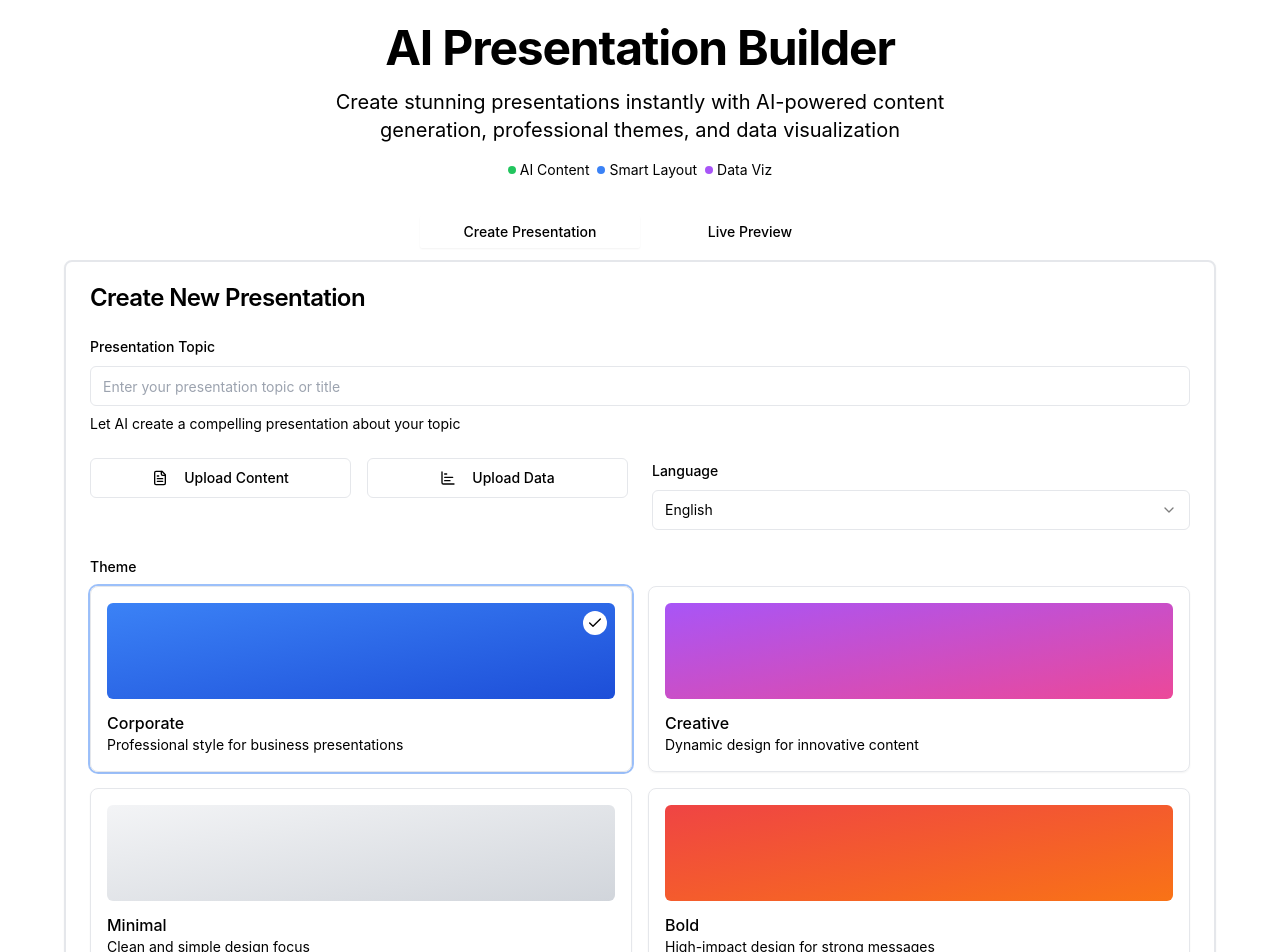
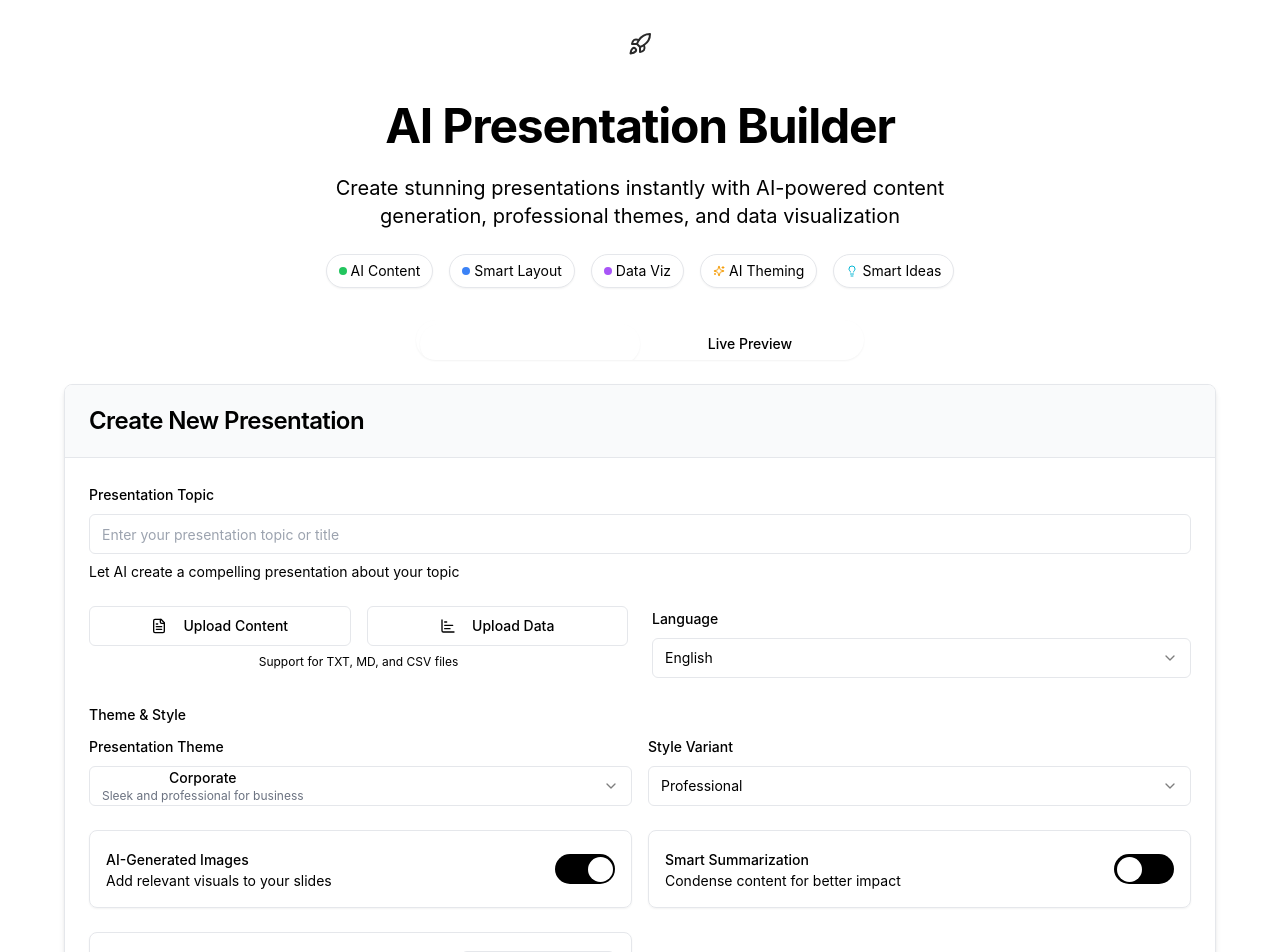
Before and after one commit to vishnuvardhan543/AI-Presentation-Builder, a React (Create React App) app in the folder frontend/: page / in a window 1280 px wide. Shown: the top 952 px of the page. Built offline with nearby package versions, Linux system fonts and the light colour scheme; what drizzle-zod would draw is missing.

Commit message:
Fixed image overlap in presentation and updated frontend UI

```diff
--- a/frontend/src/components/ThemeSelector.js
+++ b/frontend/src/components/ThemeSelector.js
@@ -1,80 +1,67 @@
-import { Card, CardContent } from "./ui/Card";
-import { cn } from "../lib/utils";
-import { Check } from "lucide-react";
 import { Select, SelectContent, SelectItem, SelectTrigger, SelectValue } from "./ui/Select";
 import { Label } from "./ui/Label";
+import { cn } from "../lib/utils";
 
 export function ThemeSelector({ value, variant, onChange, onVariantChange }) {
   const themes = [
-    {
-      id: "corporate",
-      name: "Corporate",
-      preview: "bg-gradient-to-br from-blue-500 to-blue-700",
-      description: "Professional style for business presentations",
-    },
-    {
-      id: "creative",
-      name: "Creative",
-      preview: "bg-gradient-to-br from-purple-500 to-pink-500",
-      description: "Dynamic design for innovative content",
-    },
-    {
-      id: "minimal",
-      name: "Minimal",
-      preview: "bg-gradient-to-br from-gray-100 to-gray-300",
-      description: "Clean and simple design focus",
-    },
-    {
-      id: "bold",
-      name: "Bold",
-      preview: "bg-gradient-to-br from-red-500 to-orange-500",
-      description: "High-impact design for strong messages",
-    },
+    { id: "corporate", name: "Corporate", description: "Sleek and professional for business" },
+    { id: "creative", name: "Creative", description: "Vibrant and dynamic for innovation" },
+    { id: "minimal", name: "Minimal", description: "Clean and simple elegance" },
+    { id: "bold", name: "Bold", description: "Striking and high-impact" },
+  ];
+
+  const variants = [
+    { id: "professional", name: "Professional" },
+    { id: "modern", name: "Modern" },
+    { id: "classic", name: "Classic" },
   ];
 
   return (
-    <div className="space-y-6">
-      <div className="grid gap-4 md:grid-cols-2">
+    <div className="space-y-2">
+      <div className="grid grid-cols-2 gap-4">
+        <div className="space-y-2">
+          <Label htmlFor="theme-select">Presentation Theme</Label>
+          <Select value={value} onValueChange={onChange}>
+            <SelectTrigger id="theme-select" className="w-full bg-white">
+              <SelectValue placeholder="Select a theme" />
+            </SelectTrigger>
+            <SelectContent className="w-full max-w-[350px] bg-white z-50">
               {themes.map((theme) => (
-          <Card
+                <SelectItem
                   key={theme.id}
-            className={cn(
-              "cursor-pointer transition-all hover:scale-105",
-              value === theme.id && "ring-2 ring-primary"
-            )}
-            onClick={() => onChange(theme.id)}
+                  value={theme.id}
+                  className="focus:bg-gray-100 focus:text-gray-900"
                 >
-            <CardContent className="p-4 space-y-3">
-              <div className="relative">
-                <div className={cn("h-24 rounded-md", theme.preview)} />
-                {value === theme.id && (
-                  <div className="absolute top-2 right-2 bg-white rounded-full p-1">
-                    <Check className="w-4 h-4 text-primary" />
+                  <div className="flex flex-col py-1">
+                    <span className="font-medium">{theme.name}</span>
+                    <span className="text-xs text-gray-500">{theme.description}</span>
                   </div>
-                )}
-              </div>
-              <div>
-                <p className="font-medium">{theme.name}</p>
-                <p className="text-sm text-muted-foreground">{theme.description}</p>
-              </div>
-            </CardContent>
-          </Card>
+                </SelectItem>
               ))}
+            </SelectContent>
+          </Select>
         </div>
 
         <div className="space-y-2">
-        <Label>Theme Variant</Label>
+          <Label htmlFor="variant-select">Style Variant</Label>
           <Select value={variant} onValueChange={onVariantChange}>
-          <SelectTrigger>
-            <SelectValue placeholder="Select variant" />
+            <SelectTrigger id="variant-select" className="w-full bg-white">
+              <SelectValue placeholder="Select a variant" />
             </SelectTrigger>
-          <SelectContent className="bg-white">
-          <SelectItem value="professional">Professional</SelectItem>
-            <SelectItem value="tint">Tint</SelectItem>
-            <SelectItem value="vibrant">Vibrant</SelectItem>
+            <SelectContent className="w-full max-w-[350px] bg-white z-50">
+              {variants.map((item) => (
+                <SelectItem
+                  key={item.id}
+                  value={item.id}
+                  className="focus:bg-gray-100 focus:text-gray-900"
+                >
+                  {item.name}
+                </SelectItem>
+              ))}
             </SelectContent>
           </Select>
         </div>
       </div>
+    </div>
   );
 }
--- a/frontend/src/components/presentation-form.js
+++ b/frontend/src/components/presentation-form.js
@@ -1,16 +1,33 @@
 import { useForm } from "react-hook-form";
-import { zodResolver } from "@hookform/resolvers/zod";
 import { insertPresentationSchema } from "../shared/schema";
 import { Form, FormControl, FormField, FormItem, FormLabel, FormMessage, FormDescription } from "./ui/Form";
 import { Input } from "./ui/Input";
 import { Button } from "./ui/Button";
 import { ThemeSelector } from "./ThemeSelector";
 import { Select, SelectContent, SelectItem, SelectTrigger, SelectValue } from "./ui/Select";
-import { Switch } from "./ui/Switch";
 import { useToast } from "../hooks/use-toast";
 import { useState, useRef } from "react";
 import { Loader2, Upload, FileText, ChartBar, BarChart, LineChart, PieChart, ScatterChart, Users, FileType } from "lucide-react";
 import { usePresentation } from "../contexts/PresentationContext";
+
+// Custom Toggle Switch component
+const CustomToggle = ({ checked, onCheckedChange }) => {
+  return (
+    <div
+      className="relative inline-block w-[60px] h-[30px] cursor-pointer"
+      onClick={() => onCheckedChange(!checked)}
+    >
+      <div
+        className="absolute inset-0 rounded-full bg-black transition-all duration-300 ease-in-out"
+      />
+      <div
+        className={`absolute w-[25px] h-[25px] bg-white rounded-full top-[2.5px] transition-all duration-300 ease-in-out ${
+          checked ? 'left-[32.5px]' : 'left-[2.5px]'
+        }`}
+      />
+    </div>
+  );
+};
 
 export function PresentationForm() {
   const { toast } = useToast();
@@ -22,7 +39,6 @@ export function PresentationForm() {
   const { startCollaboration, stopCollaboration, isCollaborating } = usePresentation();
 
   const form = useForm({
-    resolver: zodResolver(insertPresentationSchema),
     defaultValues: {
       topic: "",
       theme: "corporate",
@@ -93,9 +109,6 @@ export function PresentationForm() {
       document.body.appendChild(a);
       a.click();
       document.body.removeChild(a);
-      // Optionally revoke URL after download
-      // window.URL.revokeObjectURL(downloadUrl);
-      // setDownloadUrl(null);
     }
   };
 
@@ -104,6 +117,20 @@ export function PresentationForm() {
     if (file) {
       setCsvUploaded(true);
       form.setValue("chartType", "bar");
+      toast({
+        title: "Data uploaded",
+        description: `${file.name} has been uploaded successfully.`,
+      });
+    }
+  };
+
+  const handleTextUpload = (event) => {
+    const file = event.target.files?.[0];
+    if (file) {
+      toast({
+        title: "Content uploaded",
+        description: `${file.name} has been uploaded successfully.`,
+      });
     }
   };
 
@@ -115,9 +142,13 @@ export function PresentationForm() {
           name="topic"
           render={({ field }) => (
             <FormItem>
-              <FormLabel>Presentation Topic</FormLabel>
+              <FormLabel className="font-medium">Presentation Topic</FormLabel>
               <FormControl>
-                <Input placeholder="Enter your presentation topic or title" {...field} />
+                <Input
+                  placeholder="Enter your presentation topic or title"
+                  className="focus:ring-2 focus:ring-primary/20"
+                  {...field}
+                />
               </FormControl>
               <FormDescription>
                 Let AI create a compelling presentation about your topic
@@ -128,24 +159,24 @@ export function PresentationForm() {
         />
 
         <div className="grid gap-6 md:grid-cols-2">
-          <div className="space-y-4">
+          <div className="space-y-2">
             <div className="flex items-center gap-4">
               <Button
                 type="button"
                 variant="outline"
-                className="w-full"
+                className="w-full hover:bg-primary/5 transition-colors"
                 onClick={() => fileInputRef.current?.click()}
               >
-                <FileText className="w-4 h-4 mr-2" />
+                <FileText className="w-4 h-4 mr-2 text-primary" />
                 Upload Content
               </Button>
               <Button
                 type="button"
                 variant="outline"
-                className="w-full"
+                className="w-full hover:bg-primary/5 transition-colors"
                 onClick={() => csvInputRef.current?.click()}
               >
-                <ChartBar className="w-4 h-4 mr-2" />
+                <ChartBar className="w-4 h-4 mr-2 text-primary" />
                 Upload Data
               </Button>
             </div>
@@ -154,6 +185,7 @@ export function PresentationForm() {
               ref={fileInputRef}
               className="hidden"
               accept=".txt,.md"
+              onChange={handleTextUpload}
             />
             <input
               type="file"
@@ -162,6 +194,9 @@ export function PresentationForm() {
               accept=".csv"
               onChange={handleCsvUpload}
             />
+            <p className="text-xs text-muted-foreground text-center">
+              Support for TXT, MD, and CSV files
+            </p>
           </div>
 
           <FormField
@@ -169,14 +204,14 @@ export function PresentationForm() {
             name="language"
             render={({ field }) => (
               <FormItem>
-                <FormLabel>Language</FormLabel>
+                <FormLabel className="font-medium">Language</FormLabel>
                 <Select onValueChange={field.onChange} defaultValue={field.value}>
                   <FormControl>
-                    <SelectTrigger>
+                    <SelectTrigger className="focus:ring-2 focus:ring-primary/20">
                       <SelectValue placeholder="Select language" />
                     </SelectTrigger>
                   </FormControl>
-                  <SelectContent className="bg-white">
+                  <SelectContent className="w-full max-w-[200px] bg-white z-50">
                     <SelectItem value="en">English</SelectItem>
                     <SelectItem value="es">Spanish</SelectItem>
                     <SelectItem value="fr">French</SelectItem>
@@ -194,7 +229,7 @@ export function PresentationForm() {
           name="theme"
           render={({ field }) => (
             <FormItem>
-              <FormLabel>Theme</FormLabel>
+              <FormLabel className="font-medium">Theme & Style</FormLabel>
               <ThemeSelector
                 value={field.value}
                 variant={form.watch("variant")}
@@ -211,36 +246,36 @@ export function PresentationForm() {
             control={form.control}
             name="chartType"
             render={({ field }) => (
-              <FormItem>
-                <FormLabel>Chart Type</FormLabel>
+              <FormItem className="bg-gray-50 rounded-lg p-4 border border-gray-100">
+                <FormLabel className="font-medium">Chart Type</FormLabel>
                 <Select onValueChange={field.onChange} value={field.value}>
                   <FormControl>
-                    <SelectTrigger>
+                    <SelectTrigger className="focus:ring-2 focus:ring-primary/20">
                       <SelectValue placeholder="Select chart type" />
                     </SelectTrigger>
                   </FormControl>
-                  <SelectContent className="bg-white">
+                  <SelectContent className="w-full max-w-[200px] bg-white z-50">
                     <SelectItem value="bar">
                       <div className="flex items-center">
-                        <BarChart className="w-4 h-4 mr-2" />
+                        <BarChart className="w-4 h-4 mr-2 text-blue-500" />
                         Bar Chart
                       </div>
                     </SelectItem>
                     <SelectItem value="line">
                       <div className="flex items-center">
-                        <LineChart className="w-4 h-4 mr-2" />
+                        <LineChart className="w-4 h-4 mr-2 text-green-500" />
                         Line Chart
                       </div>
                     </SelectItem>
                     <SelectItem value="pie">
                       <div className="flex items-center">
-                        <PieChart className="w-4 h-4 mr-2" />
+                        <PieChart className="w-4 h-4 mr-2 text-orange-500" />
                         Pie Chart
                       </div>
                     </SelectItem>
                     <SelectItem value="scatter">
                       <div className="flex items-center">
-                        <ScatterChart className="w-4 h-4 mr-2" />
+                        <ScatterChart className="w-4 h-4 mr-2 text-purple-500" />
                         Scatter Plot
                       </div>
                     </SelectItem>
@@ -260,13 +295,13 @@ export function PresentationForm() {
             control={form.control}
             name="includeImages"
             render={({ field }) => (
-              <FormItem className="flex items-center justify-between space-y-0 rounded-lg border p-4">
+              <FormItem className="flex items-center justify-between space-y-0 rounded-lg border p-4 shadow-sm">
                 <div>
-                  <FormLabel>AI-Generated Images</FormLabel>
+                  <FormLabel className="font-medium">AI-Generated Images</FormLabel>
                   <FormDescription>Add relevant visuals to your slides</FormDescription>
                 </div>
                 <FormControl>
-                  <Switch
+                  <CustomToggle
                     checked={field.value}
                     onCheckedChange={field.onChange}
                   />
@@ -279,13 +314,13 @@ export function PresentationForm() {
             control={form.control}
             name="summarize"
             render={({ field }) => (
-              <FormItem className="flex items-center justify-between space-y-0 rounded-lg border p-4">
+              <FormItem className="flex items-center justify-between space-y-0 rounded-lg border p-4 shadow-sm">
                 <div>
-                  <FormLabel>Smart Summarization</FormLabel>
+                  <FormLabel className="font-medium">Smart Summarization</FormLabel>
                   <FormDescription>Condense content for better impact</FormDescription>
                 </div>
                 <FormControl>
-                  <Switch
+                  <CustomToggle
                     checked={field.value}
                     onCheckedChange={field.onChange}
                   />
@@ -296,14 +331,15 @@ export function PresentationForm() {
         </div>
 
         <div className="grid gap-4 md:grid-cols-2">
-          <div className="flex items-center justify-between space-y-0 rounded-lg border p-4">
+          <div className="flex items-center justify-between space-y-0 rounded-lg border p-4 shadow-sm col-span-2 md:col-span-1">
             <div>
-              <FormLabel>Real-time Collaboration</FormLabel>
+              <FormLabel className="font-medium">Real-time Collaboration</FormLabel>
               <FormDescription>Work together in real-time</FormDescription>
             </div>
             <Button
               type="button"
               variant={isCollaborating ? "destructive" : "outline"}
+              className={isCollaborating ? "bg-red-500 hover:bg-red-600" : "border-primary text-primary hover:bg-primary/5"}
               onClick={() => {
                 if (isCollaborating) {
                   stopCollaboration();
@@ -326,7 +362,11 @@ export function PresentationForm() {
           </div>
         </div>
 
-        <Button type="submit" className="w-full" disabled={isSubmitting}>
+        <Button
+          type="submit"
+          className="w-full"
+          disabled={isSubmitting}
+        >
           {isSubmitting ? (
             <>
               <Loader2 className="mr-2 h-4 w-4 animate-spin" />
@@ -344,7 +384,7 @@ export function PresentationForm() {
           <Button
             type="button"
             variant="link"
-            className="w-full"
+            className="w-full text-primary hover:text-primary/80 transition-colors"
             onClick={handleDownload}
           >
             <FileType className="w-4 h-4 mr-2" />
--- a/frontend/src/pages/Home.js
+++ b/frontend/src/pages/Home.js
@@ -2,59 +2,80 @@ import { Card, CardContent, CardHeader, CardTitle } from "../components/ui/Card"
 import { PresentationForm } from "../components/presentation-form";
 import { PresentationPreview } from "../components/presentation-preview";
 import { Tabs, TabsContent, TabsList, TabsTrigger } from "../components/ui/Tabs";
+import { RocketIcon, SparklesIcon, LightbulbIcon } from "lucide-react";
 
 export default function Home() {
   return (
     <div className="min-h-screen bg-gradient-to-b from-background to-background/95 p-6">
       <div className="max-w-6xl mx-auto space-y-8">
-        <div className="text-center space-y-4">
-          {/* Changed heading color to black */}
+        <div className="text-center space-y-6">
+          <div className="inline-block p-2 bg-primary/10 rounded-full animate-pulse mb-2">
+            <RocketIcon className="h-6 w-6 text-primary" />
+          </div>
+
           <h1 className="text-5xl font-bold tracking-tight text-black">
             AI Presentation Builder
           </h1>
+
           <p className="text-xl text-muted-foreground max-w-2xl mx-auto">
             Create stunning presentations instantly with AI-powered content generation, professional themes, and data visualization
           </p>
-          <div className="flex gap-2 justify-center text-sm text-muted-foreground">
-            <span className="flex items-center gap-1">
+
+          <div className="flex flex-wrap gap-4 justify-center text-sm text-muted-foreground">
+            <span className="flex items-center gap-1 bg-white px-3 py-1.5 rounded-full shadow-sm border">
               <span className="w-2 h-2 rounded-full bg-green-500" /> AI Content
             </span>
-            <span className="flex items-center gap-1">
+            <span className="flex items-center gap-1 bg-white px-3 py-1.5 rounded-full shadow-sm border">
               <span className="w-2 h-2 rounded-full bg-blue-500" /> Smart Layout
             </span>
-            <span className="flex items-center gap-1">
+            <span className="flex items-center gap-1 bg-white px-3 py-1.5 rounded-full shadow-sm border">
               <span className="w-2 h-2 rounded-full bg-purple-500" /> Data Viz
+            </span>
+            <span className="flex items-center gap-1 bg-white px-3 py-1.5 rounded-full shadow-sm border">
+              <SparklesIcon className="w-3 h-3 text-amber-500" /> AI Theming
+            </span>
+            <span className="flex items-center gap-1 bg-white px-3 py-1.5 rounded-full shadow-sm border">
+              <LightbulbIcon className="w-3 h-3 text-cyan-500" /> Smart Ideas
             </span>
           </div>
         </div>
 
         <Tabs defaultValue="create" className="w-full">
-          {/* Added bg-white to the TabsList */}
-          <TabsList className="grid w-full max-w-md mx-auto grid-cols-2 bg-white">
-            <TabsTrigger value="create">Create Presentation</TabsTrigger>
-            <TabsTrigger value="preview">Live Preview</TabsTrigger>
+          <TabsList className="grid w-full max-w-md mx-auto grid-cols-2 bg-white shadow-sm rounded-full overflow-hidden">
+            <TabsTrigger value="create" className="data-[state=active]:bg-primary data-[state=active]:text-white rounded-full py-2.5">
+              Create Presentation
+            </TabsTrigger>
+            <TabsTrigger value="preview" className="data-[state=active]:bg-primary data-[state=active]:text-white rounded-full py-2.5">
+              Live Preview
+            </TabsTrigger>
           </TabsList>
-          <TabsContent value="create">
-            <Card className="border-2 border-primary/10">
-              <CardHeader>
+
+          <TabsContent value="create" className="mt-6">
+            <Card className="border shadow-md overflow-hidden">
+              <CardHeader className="bg-gray-50 border-b">
                 <CardTitle>Create New Presentation</CardTitle>
               </CardHeader>
-              <CardContent>
+              <CardContent className="pt-6">
                 <PresentationForm />
               </CardContent>
             </Card>
           </TabsContent>
-          <TabsContent value="preview">
-            <Card className="border-2 border-primary/10">
-              <CardHeader>
+
+          <TabsContent value="preview" className="mt-6">
+            <Card className="border shadow-md overflow-hidden">
+              <CardHeader className="bg-gray-50 border-b">
                 <CardTitle>Live Preview</CardTitle>
               </CardHeader>
-              <CardContent>
+              <CardContent className="pt-6">
                 <PresentationPreview />
               </CardContent>
             </Card>
           </TabsContent>
         </Tabs>
+
+        <div className="text-center text-sm text-muted-foreground pt-8">
+          <p>Create professional presentations in minutes, not hours</p>
+        </div>
       </div>
     </div>
   );
```
Also changed, not shown: 2 other files (tests, documents, lock files or other folders). Lines whose indentation alone changed are shown as unchanged.
